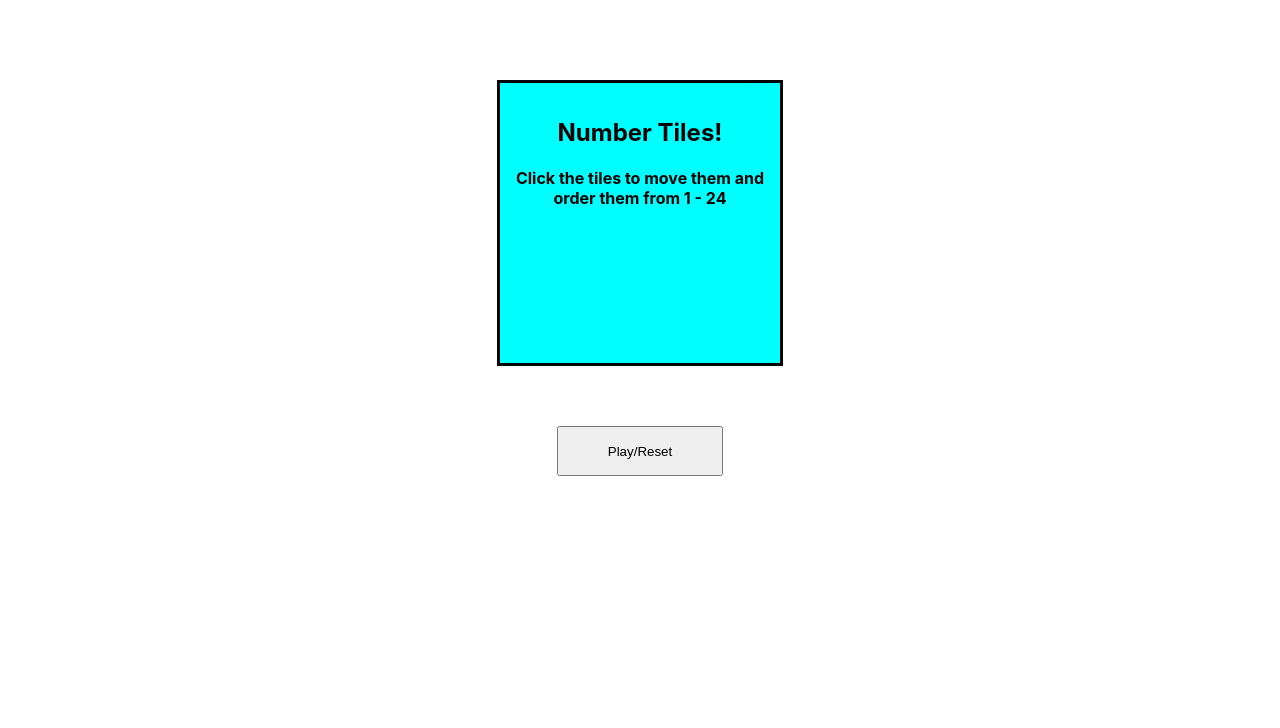
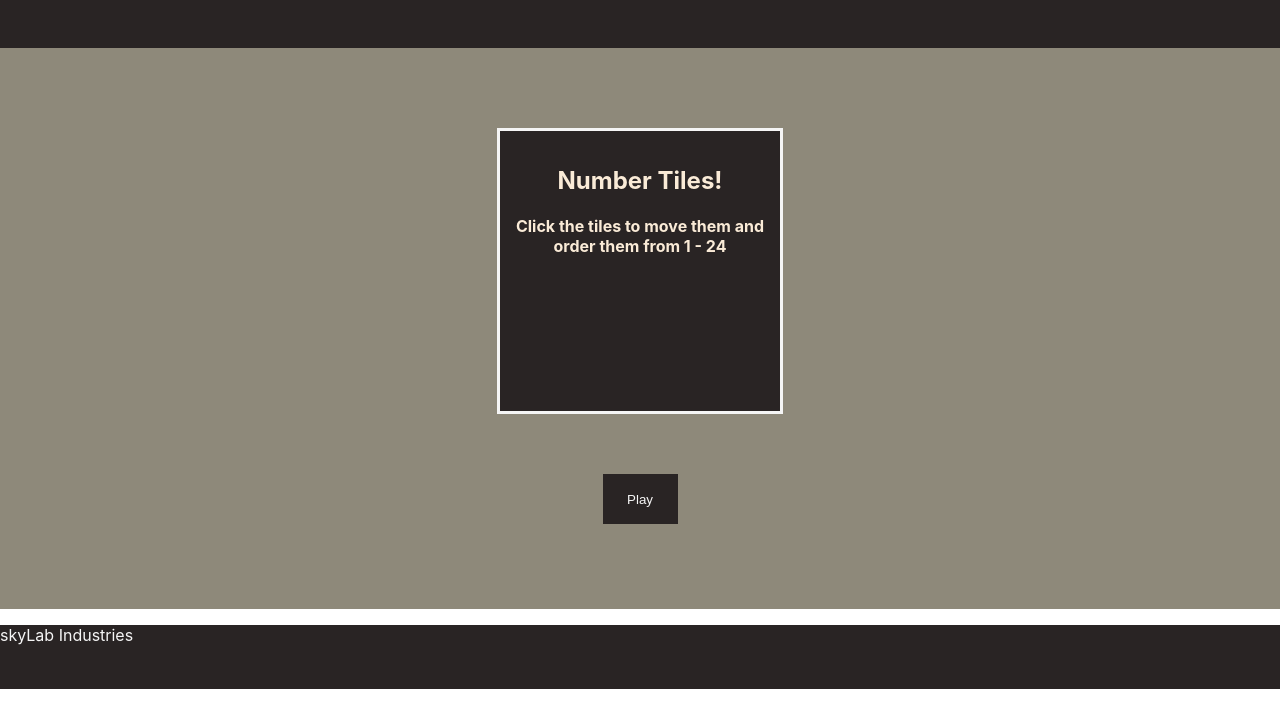
Before and after one commit to eighdreeuhn/Grid-game, a React (Create React App) app: page / in a window 1280 px wide. Shown: the top 728 px of the page. Built offline with nearby package versions, Linux system fonts and the light colour scheme.

Commit message:
Styling and layout

```diff
--- a/src/App.css
+++ b/src/App.css
@@ -1,14 +1,28 @@
 .main {
   display: grid;
   justify-content: center;
-  grid-template-rows: 1fr 1fr;
+  height: 100%;
+  background-color:rgb(142, 137, 122);
+  grid-template-rows: auto 3fr 1fr 3em;
   /* margin: 200px 10px; */
 }
 
+.header {
+  grid-row: 1;
+  background-color: rgb(41, 36, 36);
+  height: 3em;
+}
+
 button {
-  margin: 60px;
+  grid-row: 3;
+  justify-self: center;
+  margin-top: 60px;
   height: 50px;
-  grid-row: 2 / 3
+  width: 75px;
+  grid-row: 2 / 3;
+  background-color: rgb(41, 36, 36);
+  border: whitesmoke;
+  color: whitesmoke;
 }
 
 @keyframes appear {
@@ -25,19 +39,21 @@ button {
   height: 250px;
   width: 250px;
   margin-top: 5em;
-  background-color: aqua;
-  border: 3px solid black;
+  background-color: rgb(41, 36, 36);
+  color: antiquewhite;
+  border: 3px solid whitesmoke ;
   animation: appear 1s linear;
 }
 
 .unsolved {
   display: grid;
-  grid-template: repeat(5, 50px) / repeat(5, 50px);
+  grid-template: repeat(5, 1fr) / repeat(5, 1fr);
   grid-row: 1 / 2;
   text-align: center;
+  height: 250px;
   width: 250px;
   margin-top: 5em;
-  background-color: rgb(250, 240, 240);
+  background-color: rgb(237, 214, 184);
   border: 3px solid black;
   animation: appear 1s linear;
 }
@@ -83,3 +99,10 @@ button {
   border: 3px solid black;
   animation: winner 5s ease-in-out;
 }
+
+.footer {
+  grid-row: 4;
+  background-color: rgb(41, 36, 36);
+  color: whitesmoke;
+  height: 4em;
+}
--- a/src/App.js
+++ b/src/App.js
@@ -166,6 +166,9 @@ function App() {
 
     return (
       <div className="App">
+        <header className='header'>
+
+        </header>
       <section className="main">
         <div className={gameState}>
           {gameState === 'welcome' ?
@@ -176,8 +179,16 @@ function App() {
         </div>
           <button onClick={() => {
             generateBoard();
-          }}>Play/Reset</button>
+          }}>
+            {gameState === 'welcome' ?
+            'Play' :
+            gameState === 'unsolved' ?
+            'Reset' :
+            'Play Again'}</button>
       </section>
+      <footer className="footer">
+        <p>skyLab Industries</p>
+      </footer>
     </div>
   )
 }
--- a/src/Components/Welcome.jsx
+++ b/src/Components/Welcome.jsx
@@ -1,7 +1,7 @@
 
 const Welcome = () => {
     return (
-        <div className='message'>
+        <div>
             <h2>Number Tiles!</h2>
             <h4>Click the tiles to move them and order them from 1 - 24</h4>
         </div>
```
